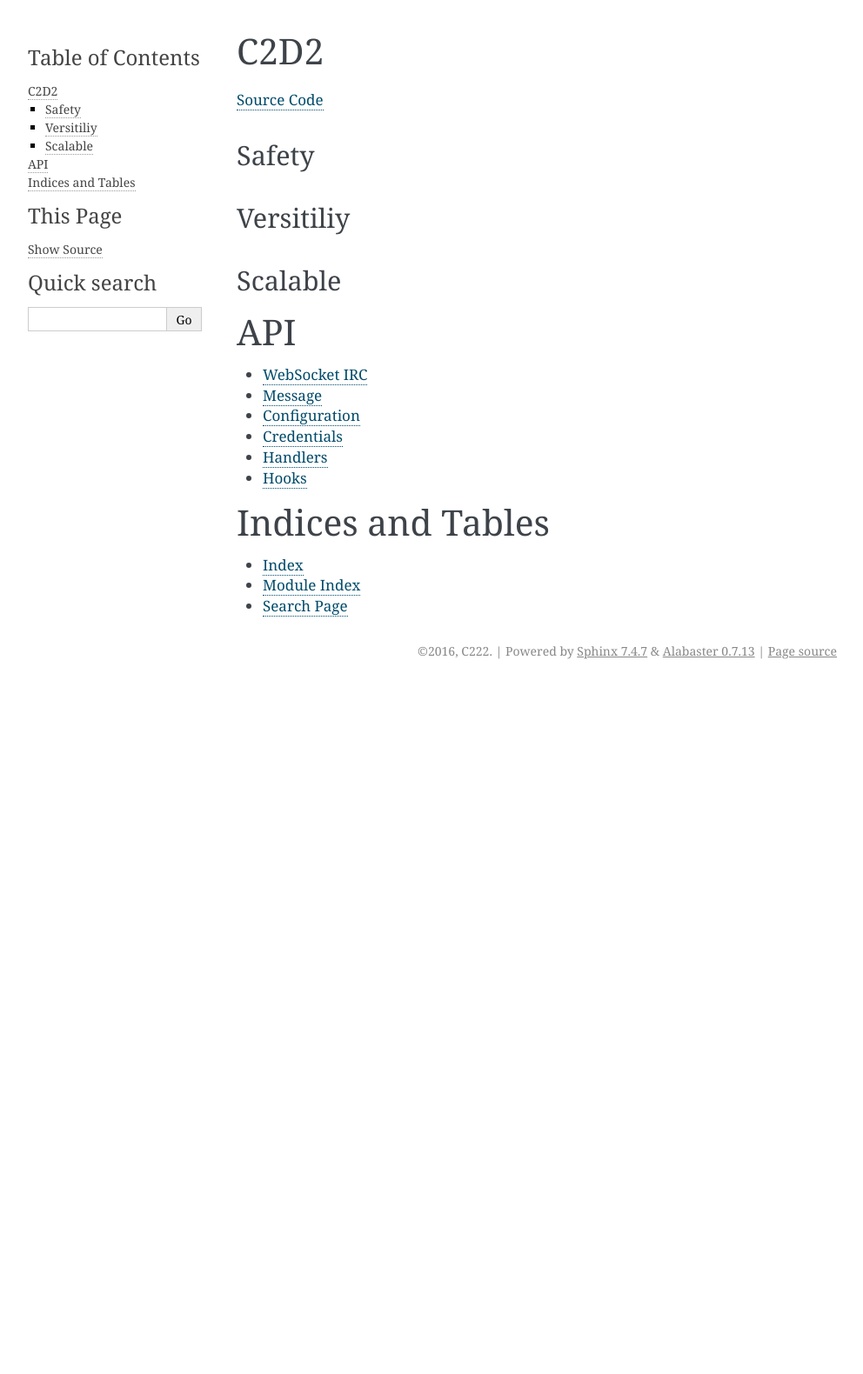
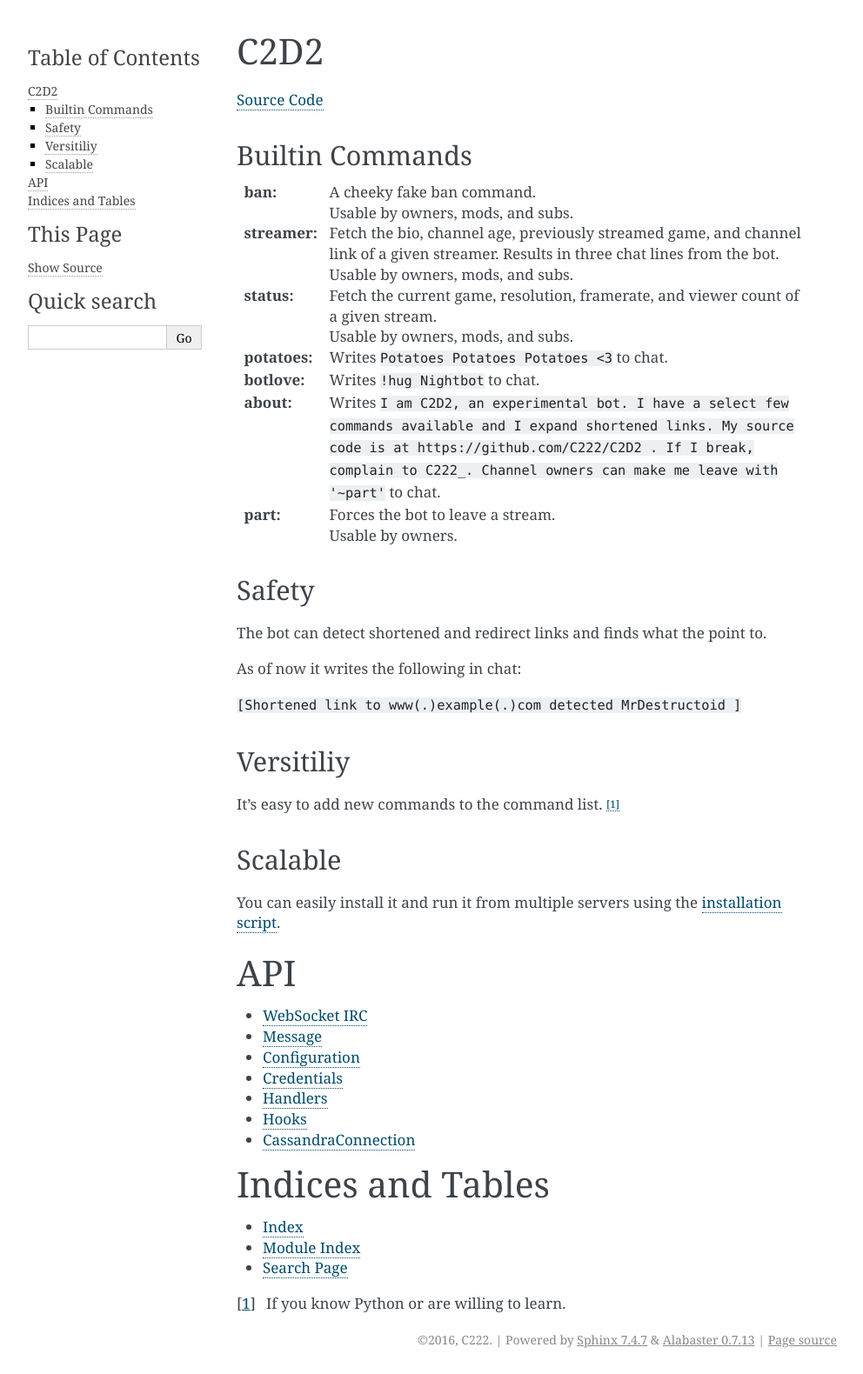
Before and after one commit to C222/C2D2, a Sphinx documentation site: the page built from docs/source/index.rst, in a window 1280 px wide. Shown: the whole page at 87% size, without its empty margins (148-1140 px from the left). Built offline with Sphinx 7.4.7, drawn with Linux system fonts in a browser that asks for light colours; formulas are drawn with MathJax 3; before the commit the page ends 900 px from its top, so only the background shows below that.

Commit message:
Documentation update

```diff
--- /dev/null
+++ b/docs/source/cassandra_connection.rst
@@ -0,0 +1,5 @@
+CassandraConnection
+**********************
+
+.. autoclass:: wsirc.cassandra_connection.CassandraConnection
+   :members:
--- a/docs/source/index.rst
+++ b/docs/source/index.rst
@@ -7,15 +7,54 @@ C2D2
 ====
 `Source Code`_
 
+Builtin Commands
+----------------
+
+:ban: A cheeky fake ban command.
+
+  Usable by owners, mods, and subs.
+
+:streamer: Fetch the bio, channel age, previously streamed game, and channel
+  link of a given streamer. Results in three chat lines from the bot.
+
+  Usable by owners, mods, and subs.
+
+:status: Fetch the current game, resolution, framerate, and viewer count of a
+  given stream.
+
+  Usable by owners, mods, and subs.
+
+:potatoes: Writes ``Potatoes Potatoes Potatoes <3`` to chat.
+
+:botlove: Writes ``!hug Nightbot`` to chat.
+
+:about: Writes ``I am C2D2, an experimental bot. I have a select few commands
+  available and I expand shortened links. My source code is at
+  https://github.com/C222/C2D2 . If I break, complain to C222_. Channel owners
+  can make me leave with '~part'`` to chat.
+
+:part: Forces the bot to leave a stream.
+
+  Usable by owners.
+
 Safety
 ------
+
+The bot can detect shortened and redirect links and finds what the point to.
+
+As of now it writes the following in chat:
+
+``[Shortened link to www(.)example(.)com detected MrDestructoid ]``
 
 Versitiliy
 ----------
 
+It's easy to add new commands to the command list. [1]_
+
 Scalable
 --------
 
+You can easily install it and run it from multiple servers using the `installation script`_.
 
 API
 ===
@@ -39,3 +79,6 @@ Indices and Tables
 * :ref:`search`
 
 .. _Source Code: https://github.com/C222/C2D2
+.. _installation script: https://github.com/C222/C2D2/blob/master/utils/get-c2d2.sh
+
+.. [1] If you know Python or are willing to learn.
```
Also changed, not shown: other parts of docs/source/index.rst (+1 -0 lines), 3 other files.
